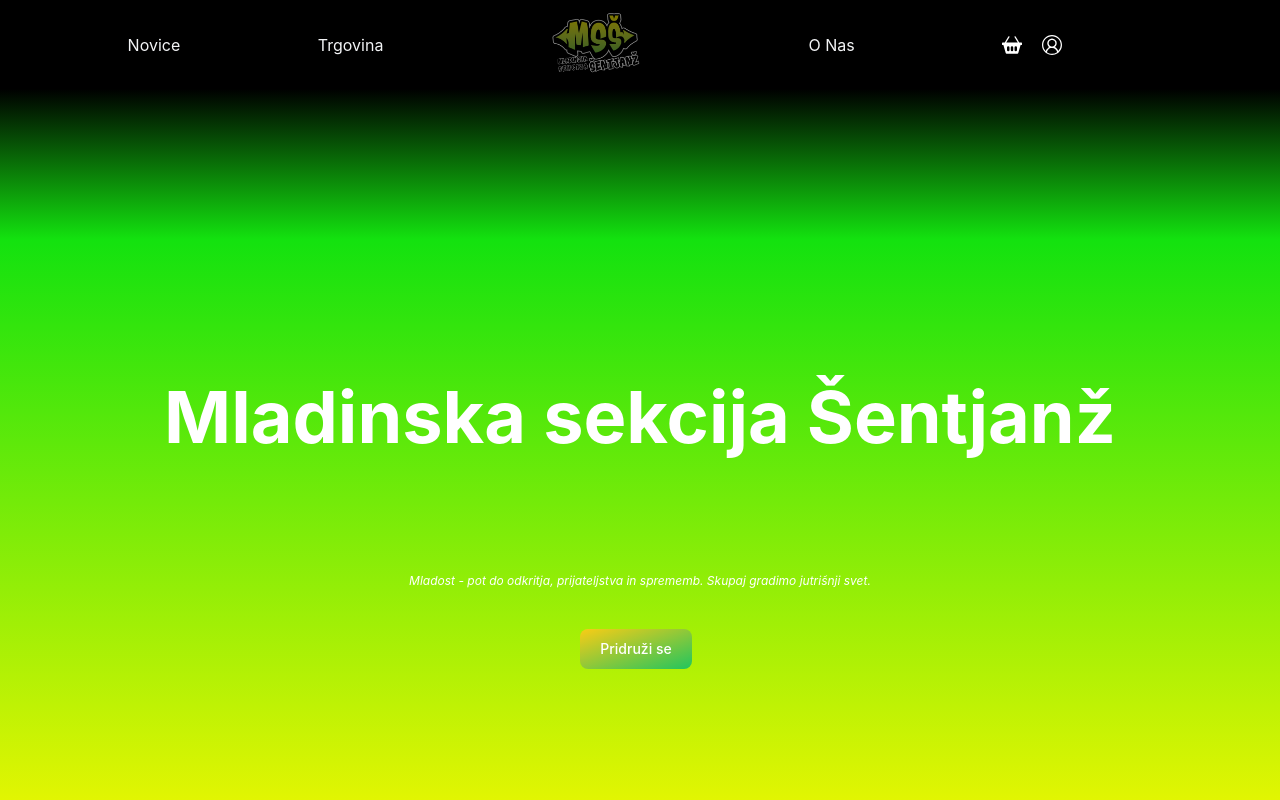
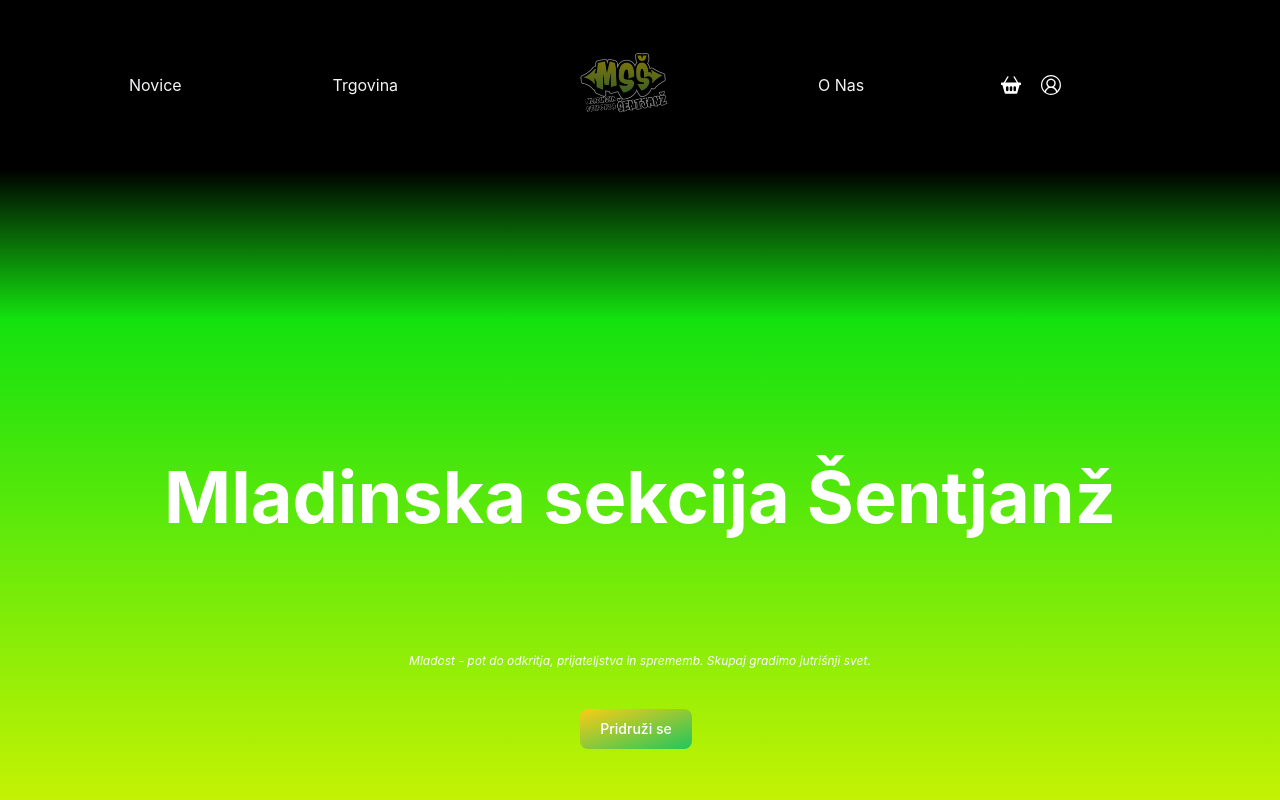
Before and after one commit to Vid-Zganjar/mss-spletna, a React (Create React App) app: page / in a window 1280 px wide. Shown: the top 800 px of the page. Built offline with nearby package versions, Linux system fonts and the light colour scheme.

Commit message:
navbar fix

```diff
--- a/src/Home/Home.tsx
+++ b/src/Home/Home.tsx
@@ -17,7 +17,7 @@ const Home = () => {
 
         <img className="max-h-lvh w-full object-cover" src={slika} alt="Random image" />
         <div className="absolute inset-0 back">  </div>
-        <div className="absolute inset-0 lg:h-screen flex flex-col md:p-0 lg:p-10 items-center justify-center">
+        <div className="absolute inset-0 h-screen flex flex-col md:p-0 lg:p-10 items-center justify-center">
             <h2 className=" text-white text-4xl font-bold lg:text-7xl md:p-10 lg:p-20">Mladinska sekcija Šentjanž</h2>
             <p className=" text-center text-white text-xs p-10  italic" >Mladost - pot do odkritja, prijateljstva in sprememb. Skupaj gradimo jutrišnji svet.</p>
             <button type="button" className="  text-white bg-gradient-to-br from-yellow-400 to-green-500 hover:border-2 border-black-600 font-medium rounded-lg text-sm px-5 py-2.5 text-center me-2 mb-2">Pridruži se</button>
--- a/src/Navbar/Navbar.tsx
+++ b/src/Navbar/Navbar.tsx
@@ -14,8 +14,8 @@ function Navbar() {
 
     <>
 
-<nav className="cont bg-black shadow ">
-    <div className="container flex justify-evenly items-center mx-auto text-gray-100 capitalize ">
+<nav className="cont bg-black shadow py-10">
+    <div className="container flex justify-evenly items-center mx-auto text-gray-100 capitalize">
       <div>
         <NavLink to="/novice">
         <a href='#' className="border-b-2 border-transparent hover:border-green-500 ">Novice</a>
@@ -23,7 +23,7 @@ function Navbar() {
         </div>
         <div>
         <NavLink to="/trgovina">
-        <a href='#' className="border-b-2 border-transparent hover:text-gray-50  hover:border-green-500 mx-5 ">Trgovina</a>
+        <a href='#' className="border-b-2 border-transparent hover:text-gray-50  hover:border-green-500 mx-8 ">Trgovina</a>
         </NavLink>
         </div>
         <div>
@@ -35,7 +35,7 @@ function Navbar() {
         </div>
         <div>
         <NavLink to="/about">
-        <a href='#'  className="border-b-2 border-transparent hover:text-gray-50  hover:border-green-500 mx-5 ">O nas</a>
+        <a href='#'  className="border-b-2 border-transparent hover:text-gray-50  hover:border-green-500 pr-2">O nas</a>
         </NavLink>
         </div>
         <div className='flex justify-end'>
```
